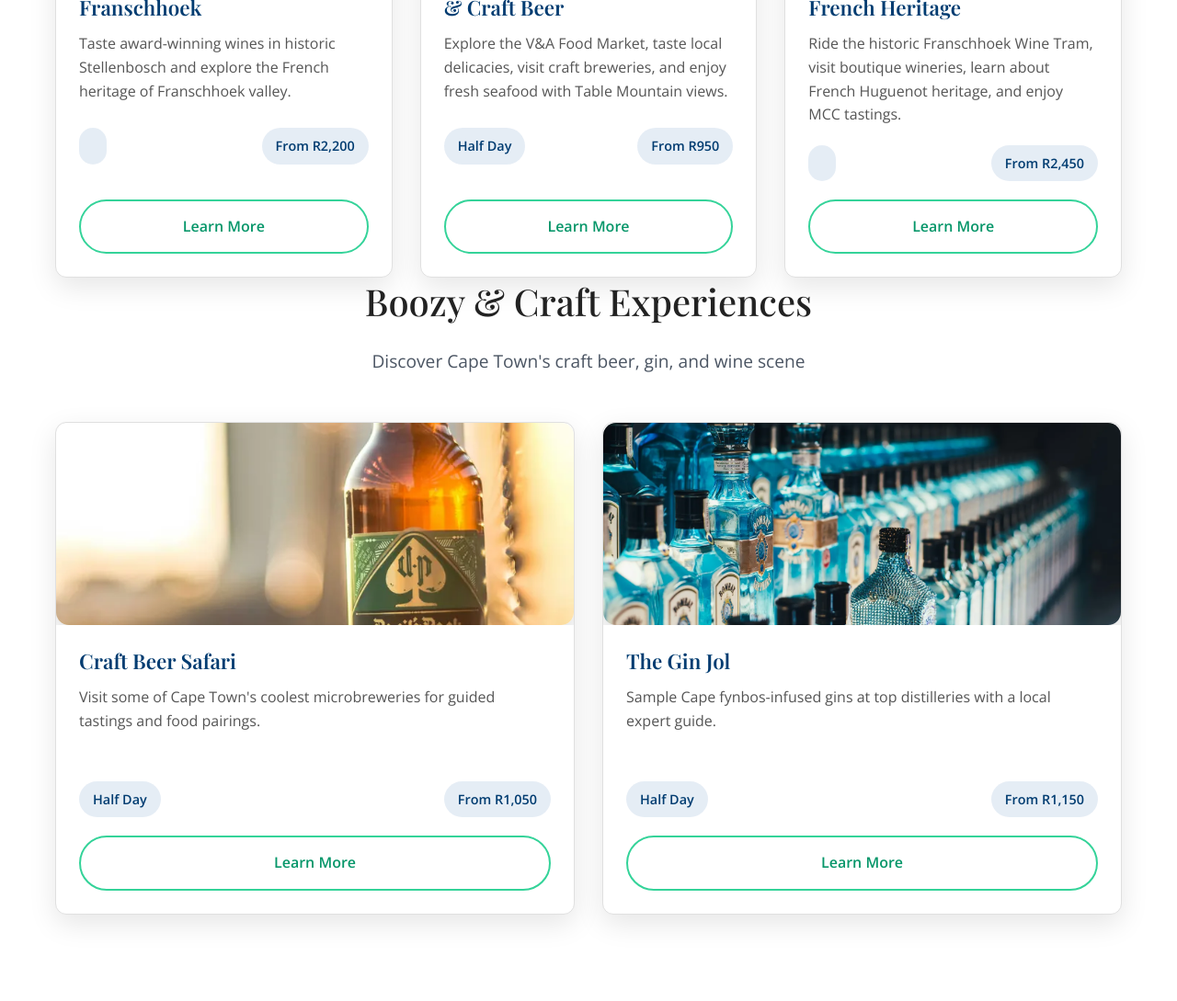
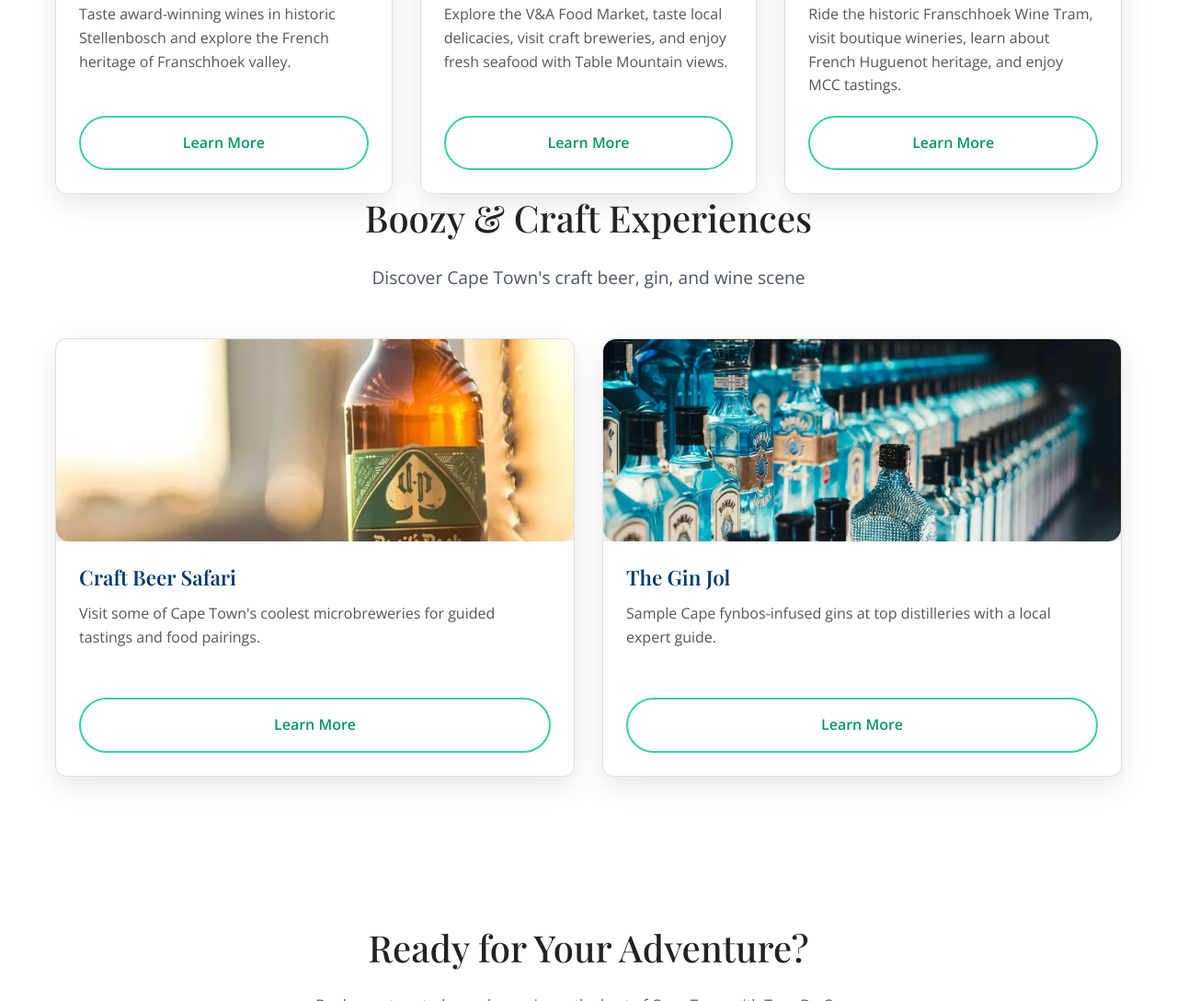
Before and after one commit to TourDaCape/TourDaCape, a plain HTML site: page tours.html in a window 1280 px wide. Shown: the part 2294-3383 px from the top of the page at 92% size. Drawn offline with nearby package versions, Linux system fonts and the light colour scheme.

Commit message:
Add files via upload

```diff
--- a/style.css
+++ b/style.css
@@ -1119,6 +1119,15 @@ section {
     color: #059669;
     border: 2px solid #34d399;
 }
+
+/* Tours meta cleanup: hide prices and empty badges */
+.tour-price {
+    display: none !important;
+}
+.tour-duration {
+    display: none !important;
+}
+.tour-meta:empty { display: none; }
 .btn.btn-outline:hover {
     background: #ecfdf5;
     color: #047857;
--- a/tours.html
+++ b/tours.html
@@ -82,9 +82,7 @@
                         <div class="tour-content">
                             <h3 class="tour-title">City Bowl & Bo-Kaap Heritage</h3>
                             <p class="tour-description">Explore the colorful Malay Quarter, visit Mandela's prison cell, and learn Cape Town's liberation history.</p>
-                            <div class="tour-meta">
-                                <span class="tour-duration"></span>
-                            </div>
+
                 <a href="#" class="btn btn-outline">Learn More</a>
                         </div>
                     </div>
@@ -198,10 +196,7 @@
                         <div class="tour-content">
                             <h3 class="tour-title">Wine Lovers: Stellenbosch & Franschhoek</h3>
                             <p class="tour-description">Taste award-winning wines in historic Stellenbosch and explore the French heritage of Franschhoek valley.</p>
-                            <div class="tour-meta">
-                                <span class="tour-duration"></span>
-                                <span class="tour-price">From R2,200</span>
-                            </div>
+
                             <a href="#" class="btn btn-outline">Learn More</a>
                         </div>
                     </div>
@@ -215,10 +210,7 @@
                         <div class="tour-content">
                             <h3 class="tour-title">V&A Waterfront Food Market & Craft Beer</h3>
                             <p class="tour-description">Explore the V&A Food Market, taste local delicacies, visit craft breweries, and enjoy fresh seafood with Table Mountain views.</p>
-                            <div class="tour-meta">
-                                <span class="tour-duration">Half Day</span>
-                                <span class="tour-price">From R950</span>
-                            </div>
+
                             <a href="#" class="btn btn-outline">Learn More</a>
                         </div>
                     </div>
@@ -232,10 +224,7 @@
                         <div class="tour-content">
                             <h3 class="tour-title">Franschhoek Wine Tram & French Heritage</h3>
                             <p class="tour-description">Ride the historic Franschhoek Wine Tram, visit boutique wineries, learn about French Huguenot heritage, and enjoy MCC tastings.</p>
-                            <div class="tour-meta">
-                                <span class="tour-duration"></span>
-                                <span class="tour-price">From R2,450</span>
-                            </div>
+
                             <a href="#" class="btn btn-outline">Learn More</a>
                         </div>
                     </div>
@@ -258,10 +247,7 @@
                         <div class="tour-content">
                             <h3 class="tour-title">Craft Beer Safari</h3>
                             <p class="tour-description">Visit some of Cape Town's coolest microbreweries for guided tastings and food pairings.</p>
-                            <div class="tour-meta">
-                                <span class="tour-duration">Half Day</span>
-                                <span class="tour-price">From R1,050</span>
-                            </div>
+
                             <a href="#" class="btn btn-outline">Learn More</a>
                         </div>
                     </div>
@@ -275,10 +261,7 @@
                         <div class="tour-content">
                             <h3 class="tour-title">The Gin Jol</h3>
                             <p class="tour-description">Sample Cape fynbos-infused gins at top distilleries with a local expert guide.</p>
-                            <div class="tour-meta">
-                                <span class="tour-duration">Half Day</span>
-                                <span class="tour-price">From R1,150</span>
-                            </div>
+
                             <a href="#" class="btn btn-outline">Learn More</a>
                         </div>
                     </div>
```
Also changed, not shown: index.html (+3 -9 lines).
